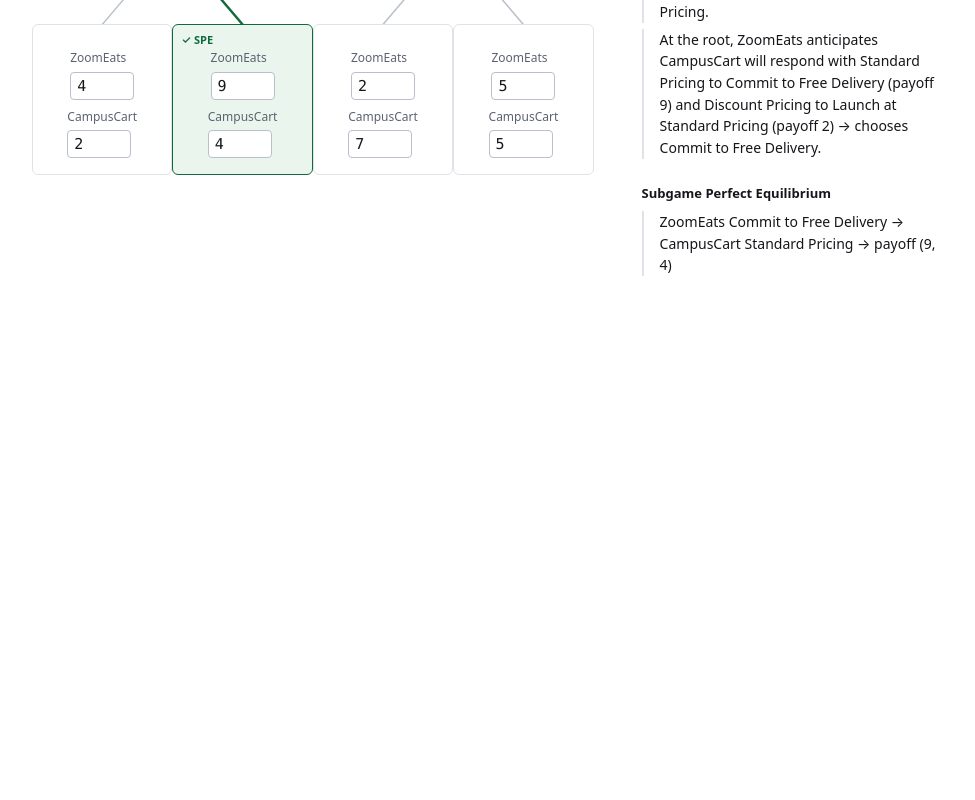
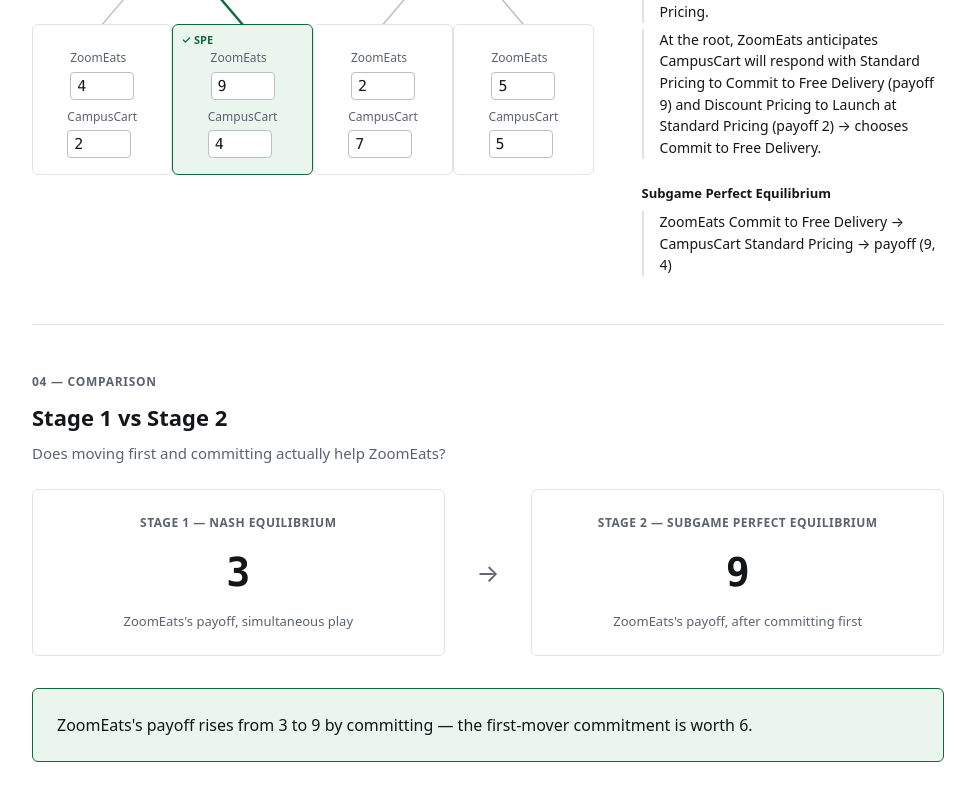
Before and after one commit to Aradhya648/Game-Theory-CIA, a React (Vite) app: page / in a window 1280 px wide. Shown: the part 2148-2948 px from the top of the page, without its empty margins (152-1127 px from the left). Before the commit the page ends 2520 px from the top, so only its background shows below. Built offline with nearby package versions, Linux system fonts and the light colour scheme.

Commit message:
M7: Stage 1 vs Stage 2 comparison panel with auto-computed delta statement

```diff
--- a/src/App.css
+++ b/src/App.css
@@ -362,3 +362,67 @@
   align-items: center;
   gap: var(--space-1);
 }
+
+/* Comparison panel */
+
+.compare-grid {
+  display: grid;
+  grid-template-columns: 1fr auto 1fr;
+  gap: var(--space-4);
+  align-items: center;
+}
+
+@media (max-width: 600px) {
+  .compare-grid {
+    grid-template-columns: 1fr;
+  }
+}
+
+.compare-stat {
+  border: 1px solid var(--border);
+  border-radius: var(--radius);
+  padding: var(--space-3);
+  text-align: center;
+}
+
+.compare-stat__label {
+  font-size: 12px;
+  font-weight: 600;
+  color: var(--text-muted);
+  text-transform: uppercase;
+  letter-spacing: 0.04em;
+}
+
+.compare-stat__value {
+  font-family: var(--font-mono);
+  font-size: 40px;
+  font-weight: 600;
+  margin: var(--space-1) 0;
+}
+
+.compare-stat__sub {
+  font-size: 13px;
+  color: var(--text-muted);
+}
+
+.compare-arrow {
+  font-size: 24px;
+  color: var(--text-muted);
+  text-align: center;
+}
+
+@media (max-width: 600px) {
+  .compare-arrow {
+    transform: rotate(90deg);
+  }
+}
+
+.compare-statement {
+  margin-top: var(--space-4);
+  font-size: 16px;
+  padding: var(--space-3);
+  background: var(--equilibrium-bg);
+  border: 1px solid var(--equilibrium);
+  border-radius: var(--radius);
+  color: var(--text);
+}
--- a/src/App.jsx
+++ b/src/App.jsx
@@ -4,6 +4,7 @@ import { DEFAULT_JUSTIFICATION, defaultStage1, defaultStage2 } from './data/defa
 import GameSpecification from './components/GameSpecification'
 import Stage1Matrix from './components/Stage1Matrix'
 import Stage2Tree from './components/Stage2Tree'
+import ComparisonPanel from './components/ComparisonPanel'
 
 function App() {
   const [justification, setJustification] = usePersistentState('justification', DEFAULT_JUSTIFICATION)
@@ -25,6 +26,7 @@ function App() {
       <GameSpecification justification={justification} onJustificationChange={setJustification} />
       <Stage1Matrix matrix={stage1} onChange={setStage1} />
       <Stage2Tree tree={stage2} onChange={setStage2} />
+      <ComparisonPanel stage1={stage1} stage2={stage2} />
     </div>
   )
 }
--- /dev/null
+++ b/src/components/ComparisonPanel.jsx
@@ -0,0 +1,49 @@
+import { useMemo } from 'react';
+import Section from './Section';
+import { solveStage1 } from '../logic/stage1';
+import { solveStage2 } from '../logic/stage2';
+import { PLAYERS } from '../data/defaultGame';
+
+export default function ComparisonPanel({ stage1, stage2 }) {
+  const s1 = useMemo(() => solveStage1(stage1), [stage1]);
+  const s2 = useMemo(() => solveStage2(stage2), [stage2]);
+
+  const hasNE = s1.nashEquilibria.length > 0;
+  const stage1Payoff = hasNE ? s1.nashEquilibria[0].payoff.zoomEats : null;
+  const stage2Payoff = s2.outcome.zoomEats;
+
+  let statement;
+  if (!hasNE) {
+    statement = 'Stage 1 has no pure-strategy Nash Equilibrium, so a direct payoff comparison isn\'t defined — edit the matrix until an equilibrium emerges.';
+  } else if (stage2Payoff > stage1Payoff) {
+    statement = `${PLAYERS.zoomEats}'s payoff rises from ${stage1Payoff} to ${stage2Payoff} by committing — the first-mover commitment is worth ${stage2Payoff - stage1Payoff}.`;
+  } else if (stage2Payoff < stage1Payoff) {
+    statement = `${PLAYERS.zoomEats}'s payoff falls from ${stage1Payoff} to ${stage2Payoff} by committing — moving first actually costs ${stage1Payoff - stage2Payoff} here.`;
+  } else {
+    statement = `${PLAYERS.zoomEats}'s payoff is unchanged at ${stage1Payoff} — committing first makes no difference with these payoffs.`;
+  }
+
+  return (
+    <Section
+      eyebrow="04 — Comparison"
+      title="Stage 1 vs Stage 2"
+      subtitle="Does moving first and committing actually help ZoomEats?"
+    >
+      <div className="compare-grid">
+        <div className="compare-stat">
+          <p className="compare-stat__label">Stage 1 — Nash Equilibrium</p>
+          <p className="compare-stat__value">{hasNE ? stage1Payoff : '—'}</p>
+          <p className="compare-stat__sub">{PLAYERS.zoomEats}'s payoff, simultaneous play</p>
+        </div>
+        <div className="compare-arrow">→</div>
+        <div className="compare-stat">
+          <p className="compare-stat__label">Stage 2 — Subgame Perfect Equilibrium</p>
+          <p className="compare-stat__value">{stage2Payoff}</p>
+          <p className="compare-stat__sub">{PLAYERS.zoomEats}'s payoff, after committing first</p>
+        </div>
+      </div>
+
+      <p className="compare-statement">{statement}</p>
+    </Section>
+  );
+}
```
